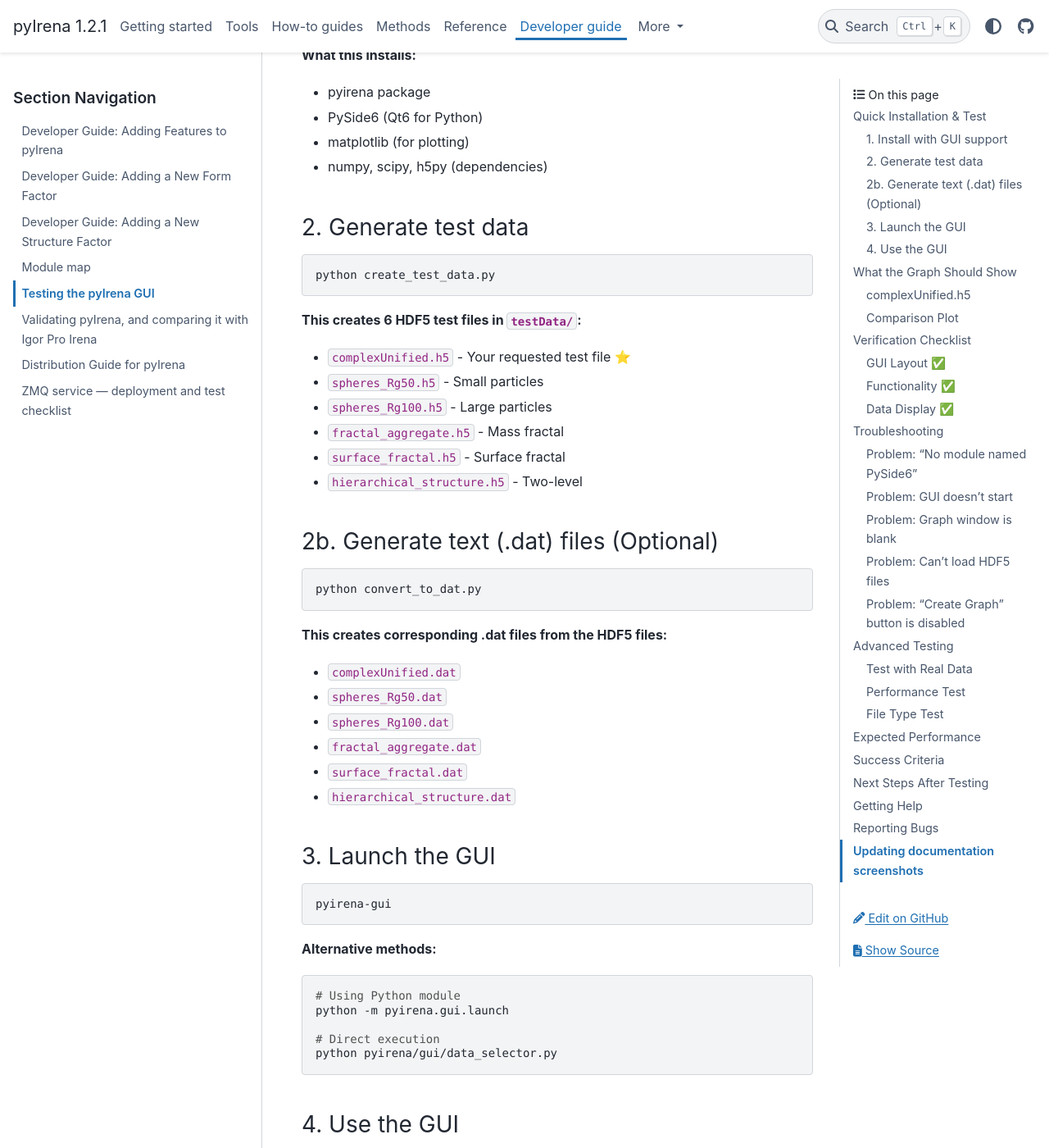
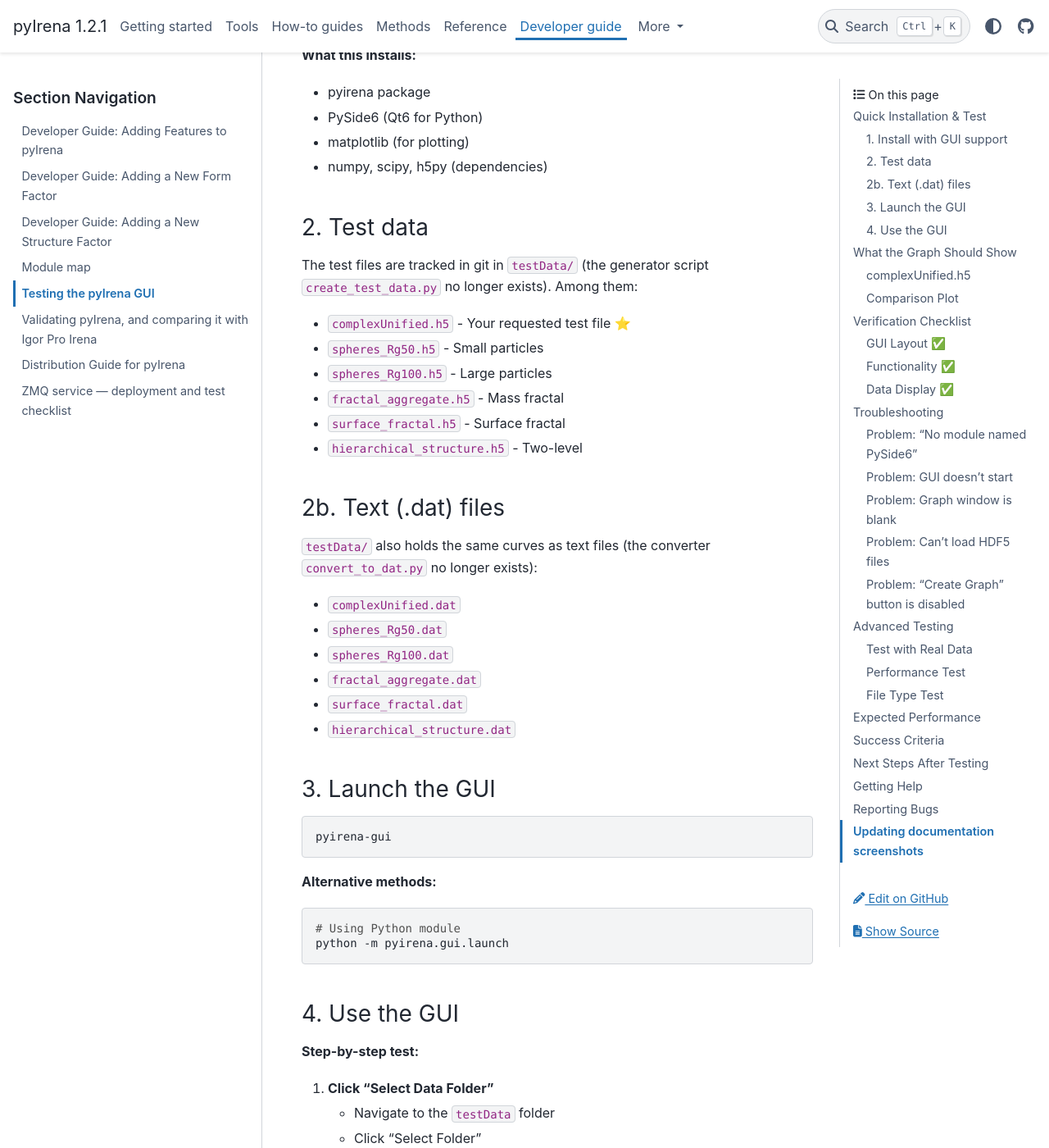
Before and after one commit to jilavsky/pyirena, a Sphinx documentation site: the page built from docs/developer/testing.md, in a window 1280 px wide and 1400 px high, scrolled down 397 px. Shown: the whole window at 82% size. Built offline with Sphinx 7.4.7 and the PyData theme 0.15.4, drawn with Linux system fonts in a browser that asks for light colours; some of the changed text lies outside the part shown.

Commit message:
docs: fix phase-3 stale references to files and demos that no longer exist
- developer/testing.md: create_test_data.py, convert_to_dat.py and
  pyirena/gui/data_selector.py are gone; the test files are tracked in
  testData/, the GUI starts with python -m pyirena.gui.launch.
- guides/scripting-unified-fit.md: unified_demo.py / README_unified.md
  replaced by python -m pyirena.examples.unified_fit_demo and the Unified
  Fit page; the demo runs one fit, not four.
- getting-started/python-quickstart.md: "Learn the theory" points to the
  Unified Fit method notes; the FAQ bullet (no such page) removed.
- methods/size-distribution-methods.md: "three methods" -> "four" in the
  introduction, matching the four methods described and in core/sizes.py
  (maxent, regularization, tnnls, montecarlo).

Co-Authored-By: Claude Opus 5.5 <noreply@anthropic.com>

````diff
--- a/docs/developer/testing.md
+++ b/docs/developer/testing.md
@@ -15,13 +15,10 @@ pip install -e ".[gui]"
 - matplotlib (for plotting)
 - numpy, scipy, h5py (dependencies)
 
-### 2. Generate test data
+### 2. Test data
 
-```bash
-python create_test_data.py
-```
-
-**This creates 6 HDF5 test files in `testData/`:**
+The test files are tracked in git in `testData/` (the generator script `create_test_data.py`
+no longer exists). Among them:
 - `complexUnified.h5` - Your requested test file ⭐
 - `spheres_Rg50.h5` - Small particles
 - `spheres_Rg100.h5` - Large particles
@@ -29,13 +26,10 @@ python create_test_data.py
 - `surface_fractal.h5` - Surface fractal
 - `hierarchical_structure.h5` - Two-level
 
-### 2b. Generate text (.dat) files (Optional)
+### 2b. Text (.dat) files
 
-```bash
-python convert_to_dat.py
-```
-
-**This creates corresponding .dat files from the HDF5 files:**
+`testData/` also holds the same curves as text files (the converter `convert_to_dat.py` no
+longer exists):
 - `complexUnified.dat`
 - `spheres_Rg50.dat`
 - `spheres_Rg100.dat`
@@ -53,9 +47,6 @@ pyirena-gui
 ```bash
 # Using Python module
 python -m pyirena.gui.launch
-
-# Direct execution
-python pyirena/gui/data_selector.py
 ```
 
 ### 4. Use the GUI
@@ -210,10 +201,9 @@ with h5py.File('testData/complexUnified.h5', 'r') as f:
     # Should show: ['entry1']
 ```
 
-**Regenerate test data:**
+**Restore the test data** (it is tracked in git):
 ```bash
-rm testData/*.h5
-python create_test_data.py
+git checkout -- testData/
 ```
 
 ### Problem: "Create Graph" button is disabled
@@ -238,7 +228,7 @@ If you have your own HDF5 files:
 Create many files:
 
 ```python
-# Modify create_test_data.py to generate 100 files
+# create_nxcansas_file is your own writer; any NXcanSAS writer will do
 for i in range(100):
     create_nxcansas_file(f'testData/test_{i:03d}.h5', q, I, error)
 ```
@@ -294,7 +284,7 @@ The GUI test is successful if:
 Once GUI works:
 
 1. **Try your own data** - Load real experimental files
-2. **Customize appearance** - Modify styles in data_selector.py
+2. **Customize appearance** - Modify styles in `pyirena/gui/data_selector/` and `pyirena/gui/theme.py`
 3. **Add features** - Extend the GUI with new panels
 4. **Report issues** - Open GitHub issues for bugs
 5. **Request features** - Suggest improvements
````
Also changed, not shown: docs/getting-started/python-quickstart.md (+1 -2 lines), docs/guides/scripting-unified-fit.md (+7 -9 lines), docs/methods/size-distribution-methods.md (+3 -3 lines).
